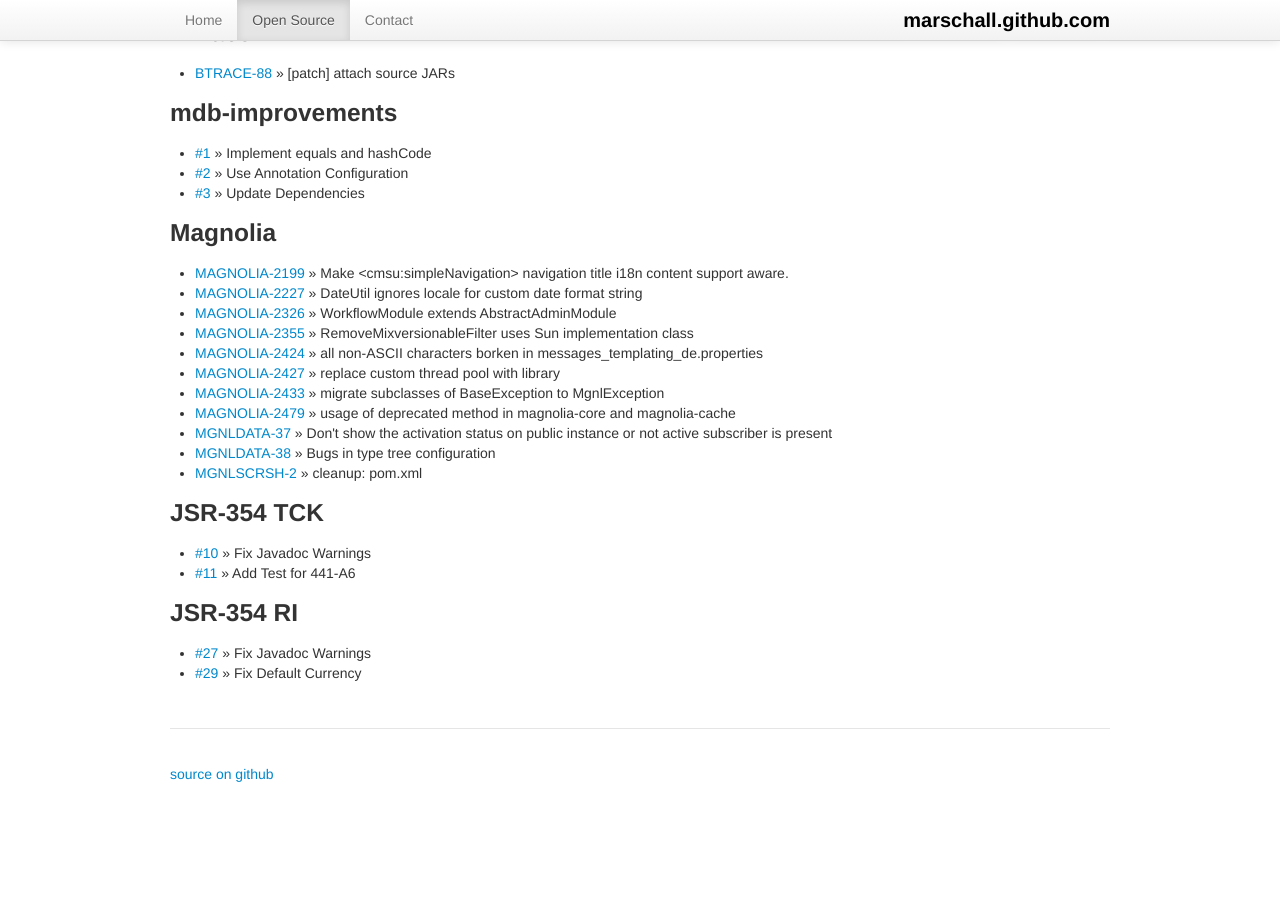
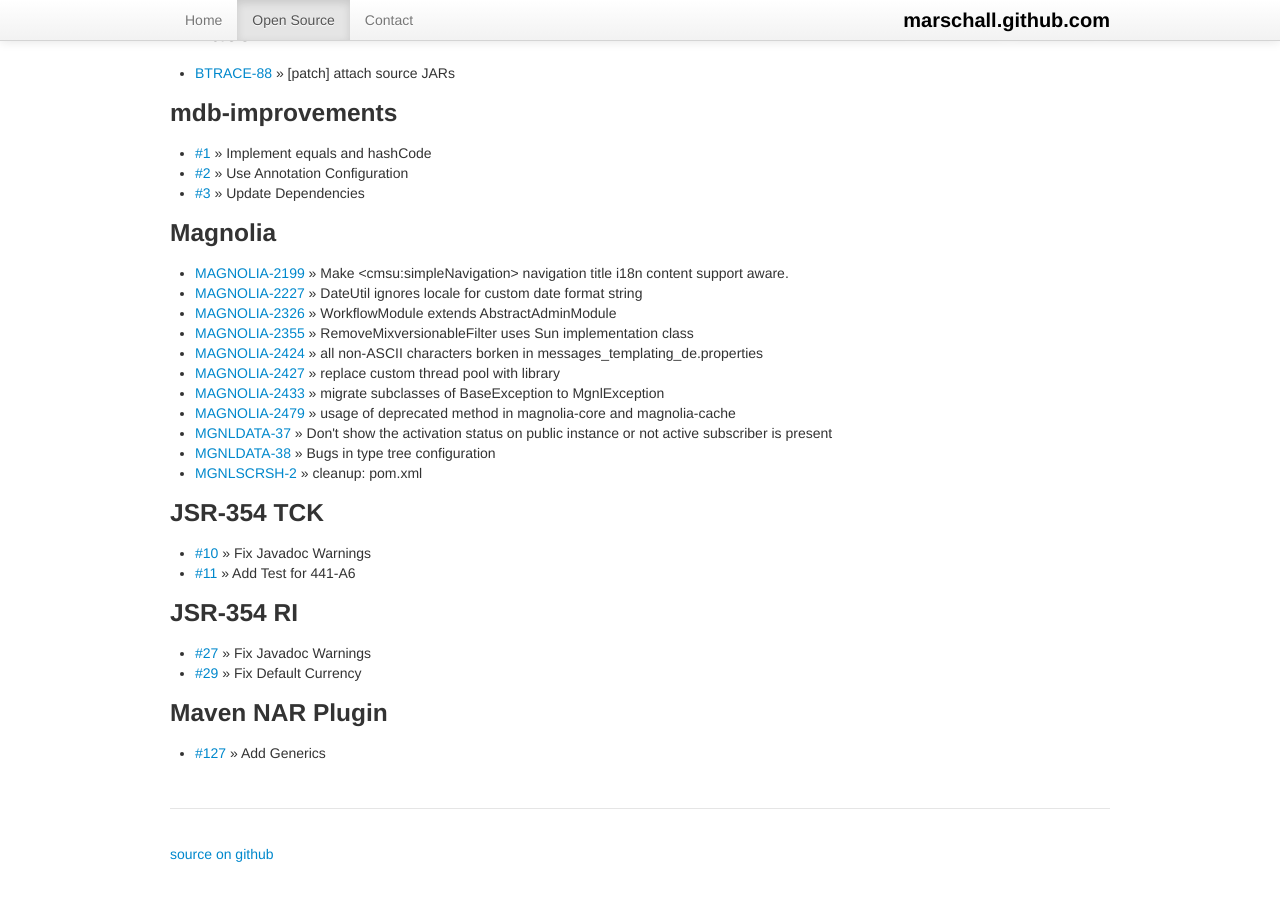
Before and after one commit to marschall/marschall.github.com, a Jekyll site: the page built from open-source.html, in a window 1280 px wide and 900 px high, scrolled down 2697 px. Built offline with Jekyll 4.4.1, drawn with Linux system fonts in a browser that asks for light colours; before the commit the page ends 3517 px from its top, so only the background shows below that.

Commit message:
add NAR plugin

```diff
--- a/open-source.html
+++ b/open-source.html
@@ -203,7 +203,13 @@
   <li><a href="https://github.com/JavaMoney/jsr354-ri/pull/27">#27</a> &raquo; Fix Javadoc Warnings</li>
   <li><a href="https://github.com/JavaMoney/jsr354-ri/pull/29">#29</a> &raquo; Fix Default Currency</li>
 </ul>
+<h3>Maven NAR Plugin</h3>
+<ul>
+  <li><a href="https://github.com/maven-nar/nar-maven-plugin/pull/127">#127</a> &raquo; Add Generics</li>
+</ul>
+
 
 <!--
 http://jira.codehaus.org/browse/MPIR-298
+https://github.com/maven-nar/nar-maven-plugin/pull/127
 -->
```
